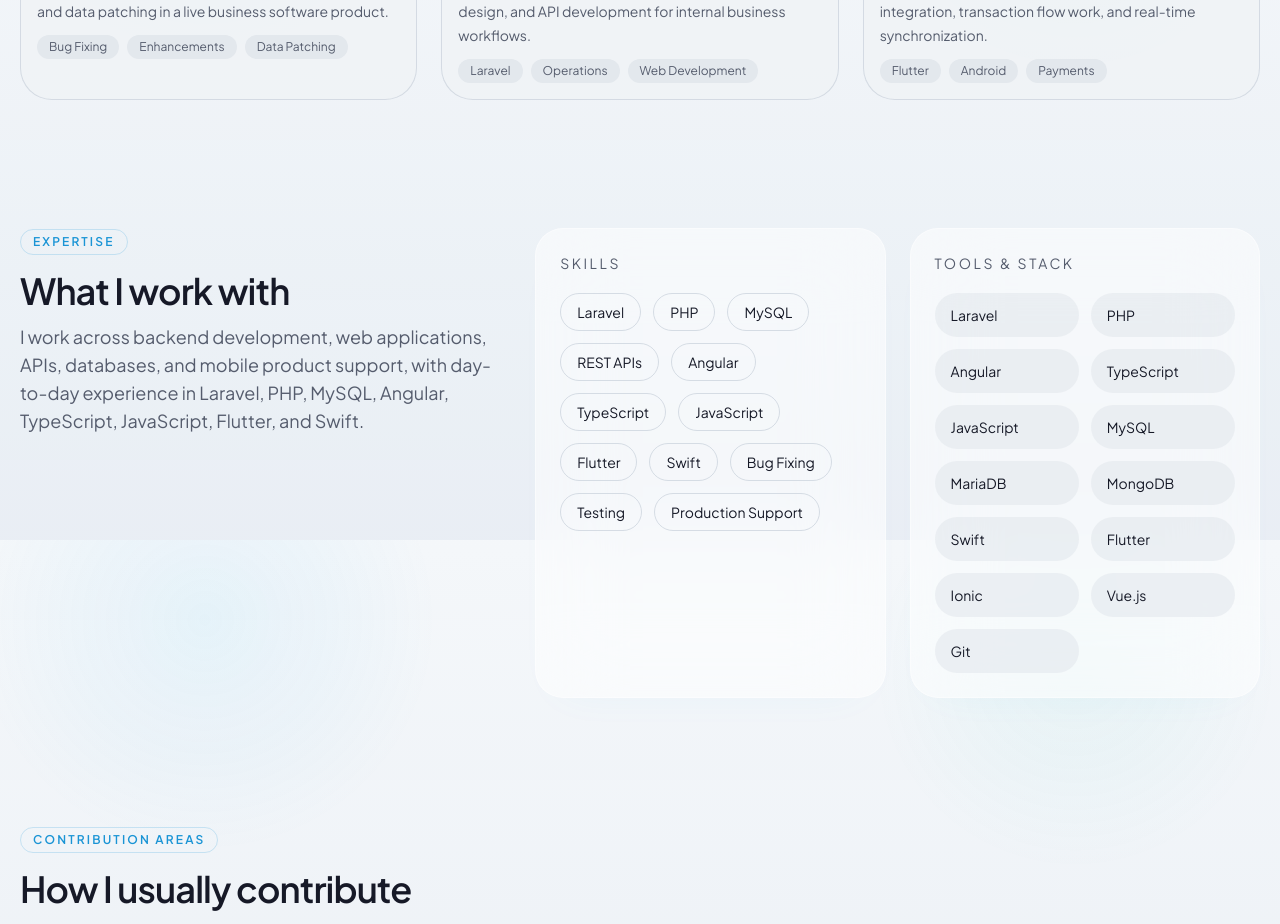
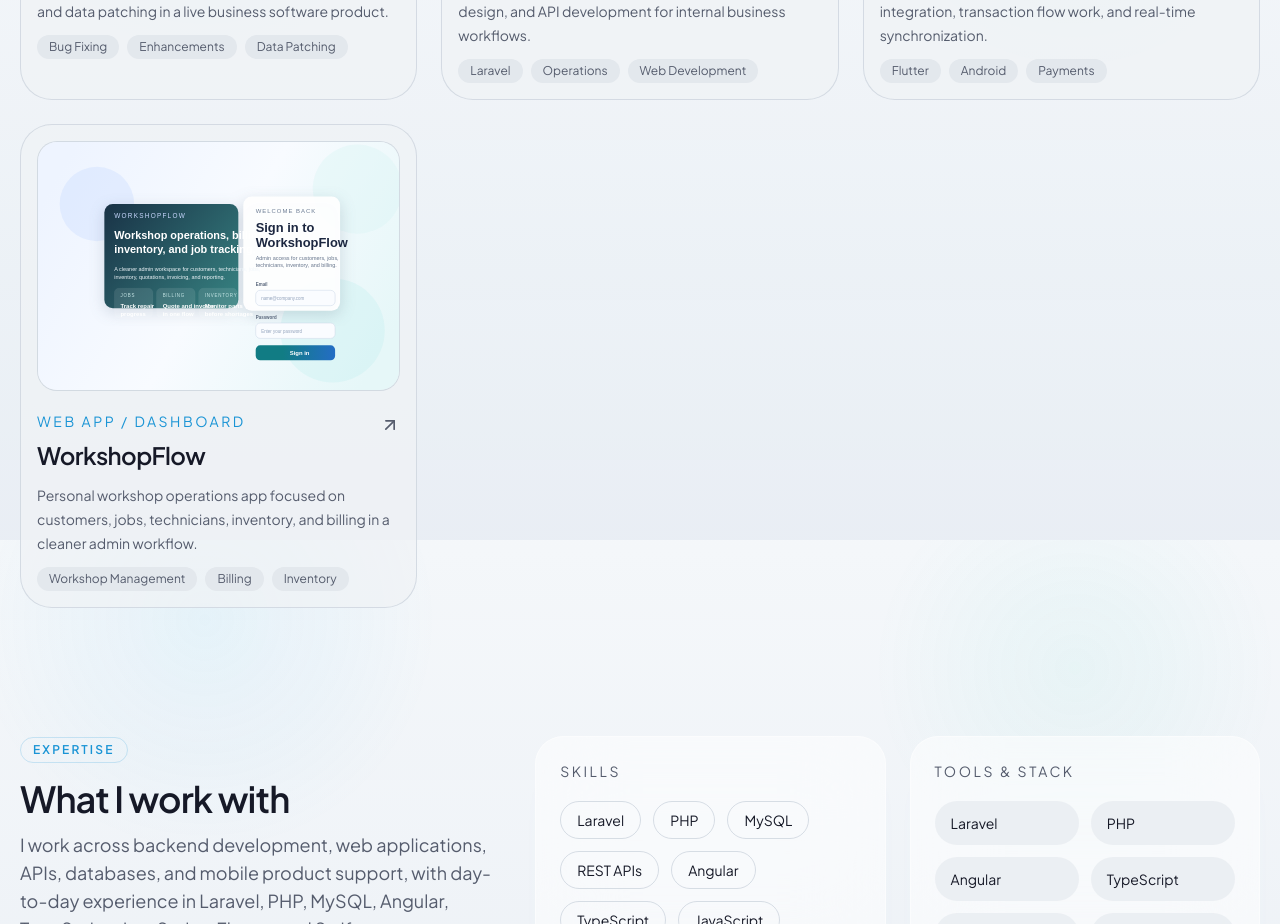
Before and after one commit to iamirul2000/myportfolio, a Next.js app: page / in a window 1280 px wide. Shown: the part 1860-2784 px from the top of the page. Built offline with nearby package versions, Linux system fonts and the light colour scheme; no server answers.

Commit message:
Add WorkshopFlow project

```diff
--- a/src/data/portfolio-config.ts
+++ b/src/data/portfolio-config.ts
@@ -412,6 +412,34 @@
     ]
   },
   {
+    title: "WorkshopFlow",
+    slug: "workshopflow",
+    category: ["Web App", "Dashboard"],
+    description: "Personal workshop operations app focused on customers, jobs, technicians, inventory, and billing in a cleaner admin workflow.",
+    techStack: ["Web Application", "Admin Dashboard", "Operations Workflow", "Railway"],
+    tags: ["Workshop Management", "Billing", "Inventory"],
+    thumbnail: "/images/projects/workshopflow-operations-dashboard.svg",
+    gallery: ["/images/projects/workshopflow-operations-dashboard.svg"],
+    links: [{ label: "Live Site", href: "https://workshopflow-production.up.railway.app/login" }],
+    results: [
+      "Organized core workshop operations into one admin-facing product flow",
+      "Built a clearer product direction around jobs, technicians, inventory, and billing",
+      "Deployed a live version for real-world access and iteration"
+    ],
+    overview:
+      "WorkshopFlow is a personal web application built around the day-to-day workflow of a repair workshop. From the current product direction, it brings together customer handling, job tracking, technician assignment, inventory, and billing inside one admin workspace.",
+    challenge:
+      "Operational workshop work often spans multiple related tasks, so the product needs to keep information structured and easy to move through without making admin work feel fragmented.",
+    solution:
+      "I shaped the experience around a straightforward admin flow, with clear entry points for jobs, billing, inventory, and related workshop operations so the system feels more focused and easier to use.",
+    impact: [
+      "Created a more coherent admin experience for workshop operations",
+      "Made key operational areas easier to understand at a glance",
+      "Added another practical product build to the portfolio beyond maintenance-heavy work"
+    ],
+    featured: true
+  },
+  {
     title: "TrackerHero",
     slug: "trackerhero",
     category: "Dashboard",
```
Also changed, not shown: public/images/projects/workshopflow-operations-dashboard.svg (added).
